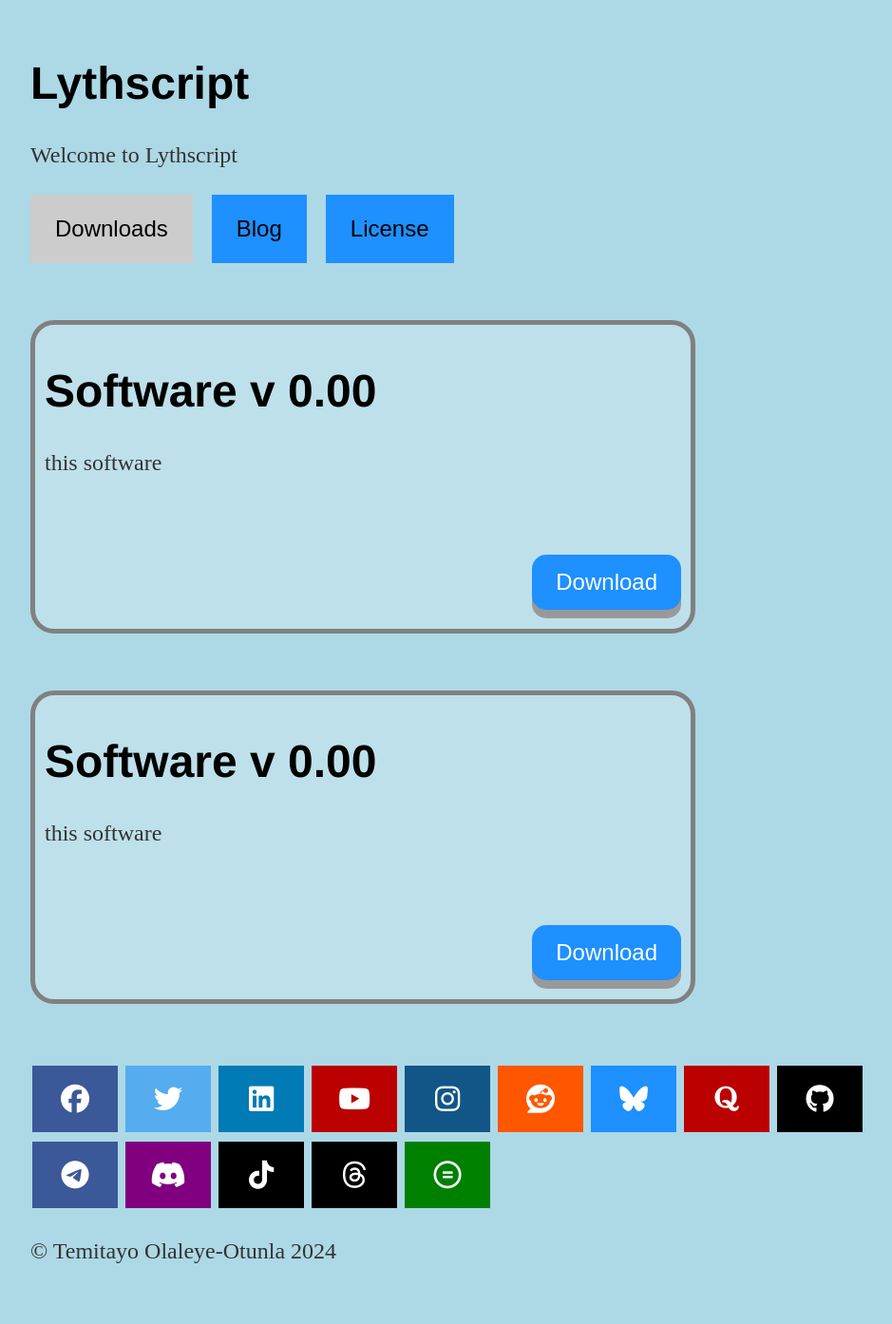
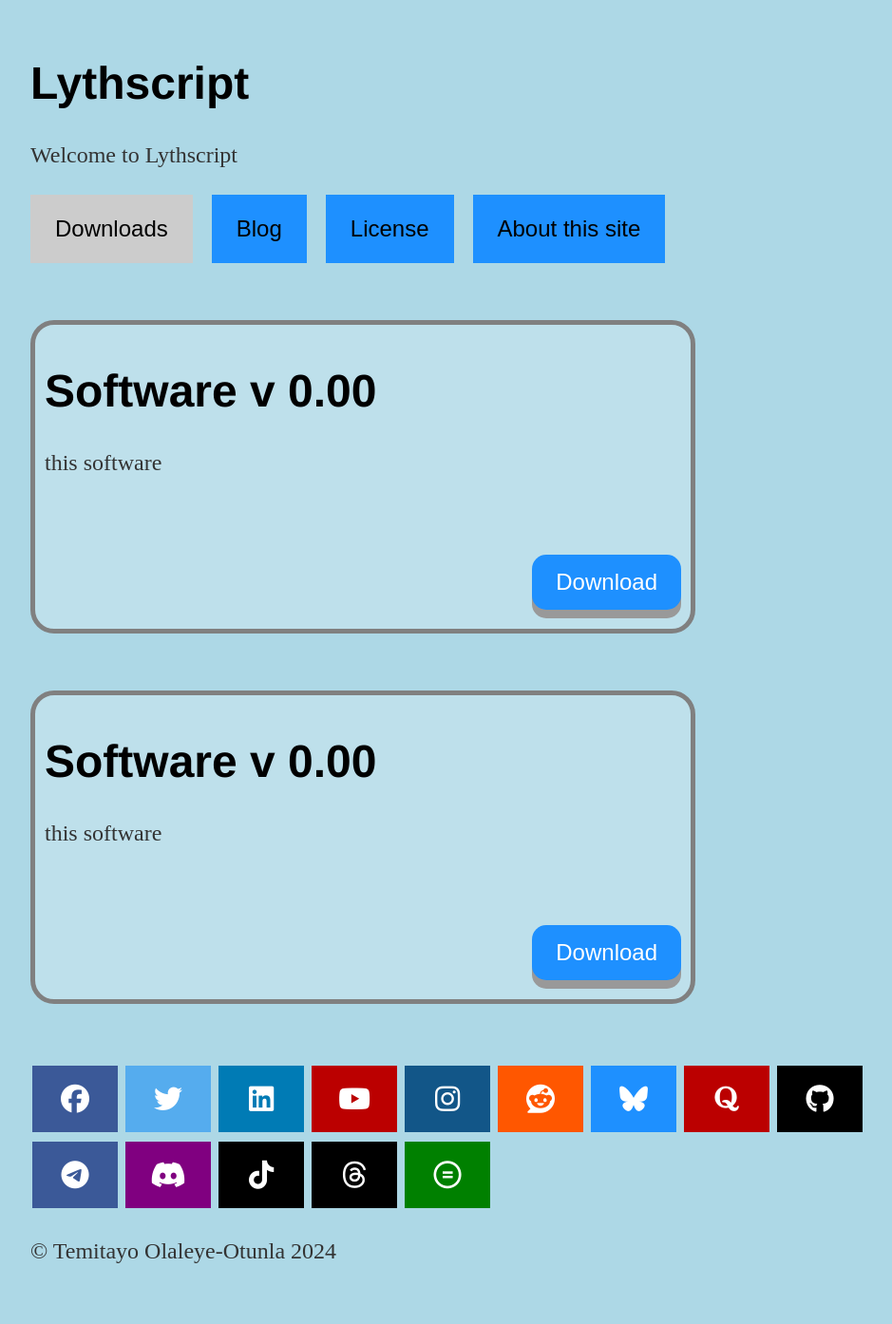
Before and after one commit to lythwind/lythwind.github.io, a Jekyll site: the page built from index.html, in a window 1280 px wide. Shown: the whole page at 95% size, without its empty margins (160-1099 px from the left). Built offline with Jekyll 4.4.1, drawn with Linux system fonts in a browser that asks for light colours; nearby versions of some CDN libraries.

Commit message:
Update index.html

```diff
--- a/index.html
+++ b/index.html
@@ -10,6 +10,7 @@ title: Lythscript
   <button class="tablinks" onclick="openTab(event,'downloads')" id="defaultOpen" >Downloads</button>
   <button class="tablinks" onclick="openTab(event,'blog')" >Blog</button>
   <button class="tablinks" onclick="openTab(event,'license')" >License</button>
+  <button class="tablinks" onclick="openTab(event,'about')" >About this site</button>
 
 </div>
 
```
